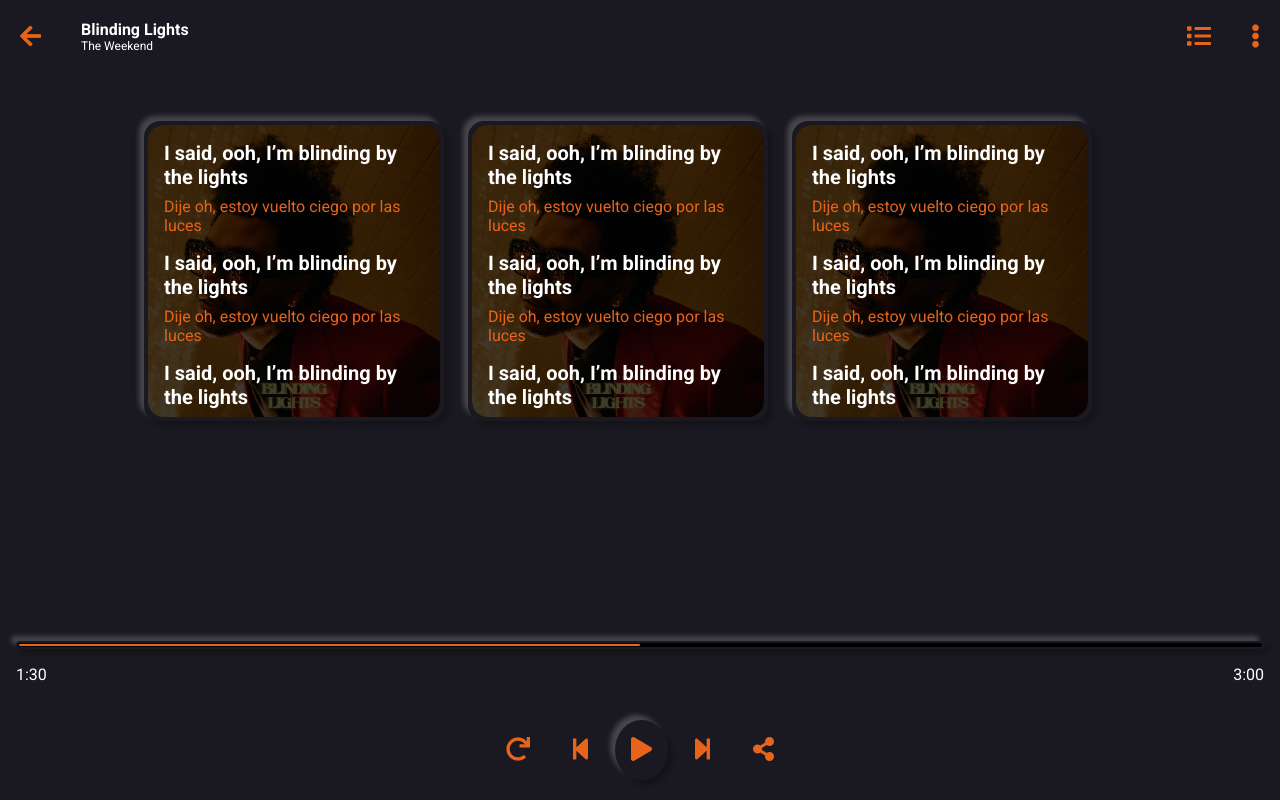
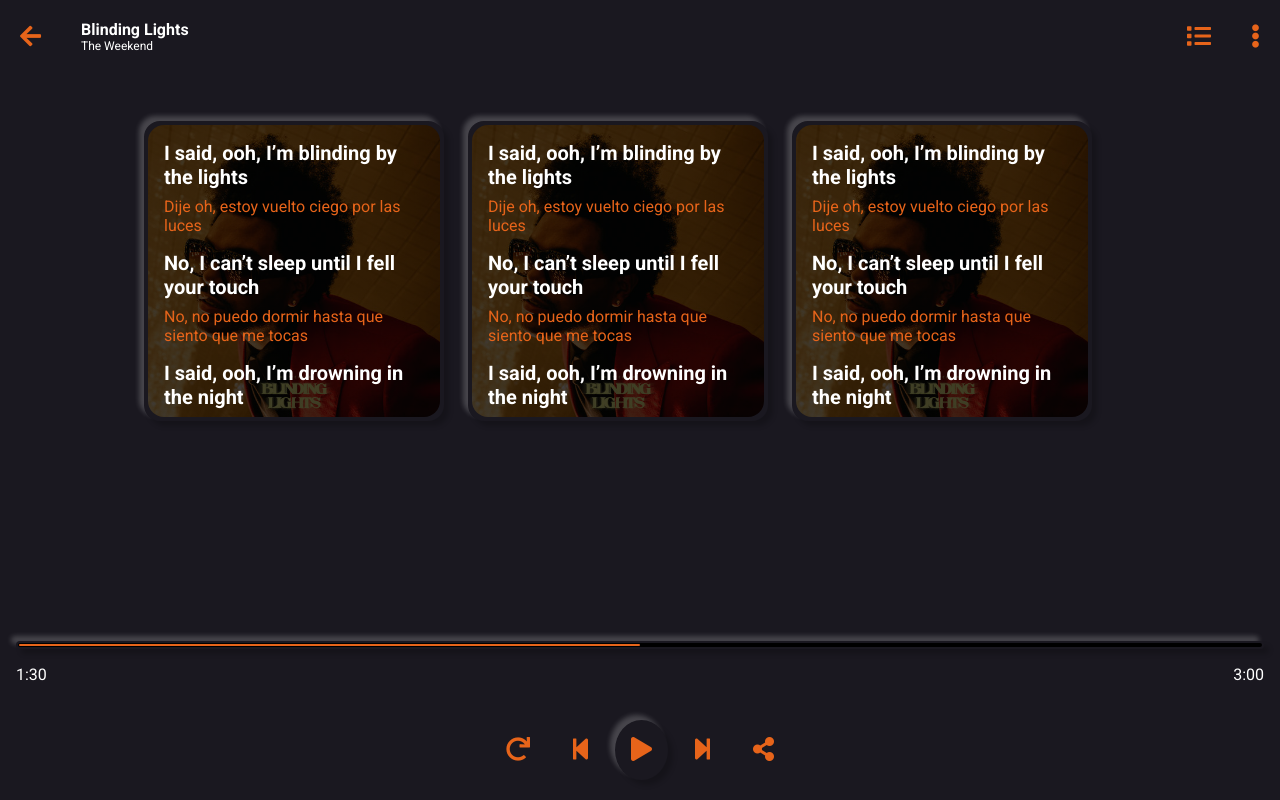
Before and after one commit to cristianiniguez/curso_diseno_web_css_grid_flexbox, a plain HTML site: page index.html in a window 1280 px wide. Drawn offline with Linux system fonts and the light colour scheme.

Commit message:
letters changed

```diff
--- a/index.html
+++ b/index.html
@@ -46,16 +46,16 @@
                 <p class="song__lyric_es">Dije oh, estoy vuelto ciego por las luces</p>
               </div>
               <div class="song__lyric">
-                <p class="song__lyric_en">I said, ooh, I’m blinding by the lights</p>
-                <p class="song__lyric_es">Dije oh, estoy vuelto ciego por las luces</p>
+                <p class="song__lyric_en">No, I can’t sleep until I fell your touch</p>
+                <p class="song__lyric_es">No, no puedo dormir hasta que siento que me tocas</p>
               </div>
               <div class="song__lyric">
-                <p class="song__lyric_en">I said, ooh, I’m blinding by the lights</p>
-                <p class="song__lyric_es">Dije oh, estoy vuelto ciego por las luces</p>
+                <p class="song__lyric_en">I said, ooh, I’m drowning in the night</p>
+                <p class="song__lyric_es">Dije oh, estoy ahogandome en la noche</p>
               </div>
               <div class="song__lyric">
-                <p class="song__lyric_en">I said, ooh, I’m blinding by the lights</p>
-                <p class="song__lyric_es">Dije oh, estoy vuelto ciego por las luces</p>
+                <p class="song__lyric_en">Oh, when I’m like this, you’re the one I trust</p>
+                <p class="song__lyric_es">Oh, cuando estoy así, eres tú la persona en que confío</p>
               </div>
             </div>
           </div>
@@ -66,16 +66,16 @@
                 <p class="song__lyric_es">Dije oh, estoy vuelto ciego por las luces</p>
               </div>
               <div class="song__lyric">
-                <p class="song__lyric_en">I said, ooh, I’m blinding by the lights</p>
-                <p class="song__lyric_es">Dije oh, estoy vuelto ciego por las luces</p>
+                <p class="song__lyric_en">No, I can’t sleep until I fell your touch</p>
+                <p class="song__lyric_es">No, no puedo dormir hasta que siento que me tocas</p>
               </div>
               <div class="song__lyric">
-                <p class="song__lyric_en">I said, ooh, I’m blinding by the lights</p>
-                <p class="song__lyric_es">Dije oh, estoy vuelto ciego por las luces</p>
+                <p class="song__lyric_en">I said, ooh, I’m drowning in the night</p>
+                <p class="song__lyric_es">Dije oh, estoy ahogandome en la noche</p>
               </div>
               <div class="song__lyric">
-                <p class="song__lyric_en">I said, ooh, I’m blinding by the lights</p>
-                <p class="song__lyric_es">Dije oh, estoy vuelto ciego por las luces</p>
+                <p class="song__lyric_en">Oh, when I’m like this, you’re the one I trust</p>
+                <p class="song__lyric_es">Oh, cuando estoy así, eres tú la persona en que confío</p>
               </div>
             </div>
           </div>
@@ -86,16 +86,16 @@
                 <p class="song__lyric_es">Dije oh, estoy vuelto ciego por las luces</p>
               </div>
               <div class="song__lyric">
-                <p class="song__lyric_en">I said, ooh, I’m blinding by the lights</p>
-                <p class="song__lyric_es">Dije oh, estoy vuelto ciego por las luces</p>
+                <p class="song__lyric_en">No, I can’t sleep until I fell your touch</p>
+                <p class="song__lyric_es">No, no puedo dormir hasta que siento que me tocas</p>
               </div>
               <div class="song__lyric">
-                <p class="song__lyric_en">I said, ooh, I’m blinding by the lights</p>
-                <p class="song__lyric_es">Dije oh, estoy vuelto ciego por las luces</p>
+                <p class="song__lyric_en">I said, ooh, I’m drowning in the night</p>
+                <p class="song__lyric_es">Dije oh, estoy ahogandome en la noche</p>
               </div>
               <div class="song__lyric">
-                <p class="song__lyric_en">I said, ooh, I’m blinding by the lights</p>
-                <p class="song__lyric_es">Dije oh, estoy vuelto ciego por las luces</p>
+                <p class="song__lyric_en">Oh, when I’m like this, you’re the one I trust</p>
+                <p class="song__lyric_es">Oh, cuando estoy así, eres tú la persona en que confío</p>
               </div>
             </div>
           </div>
```
